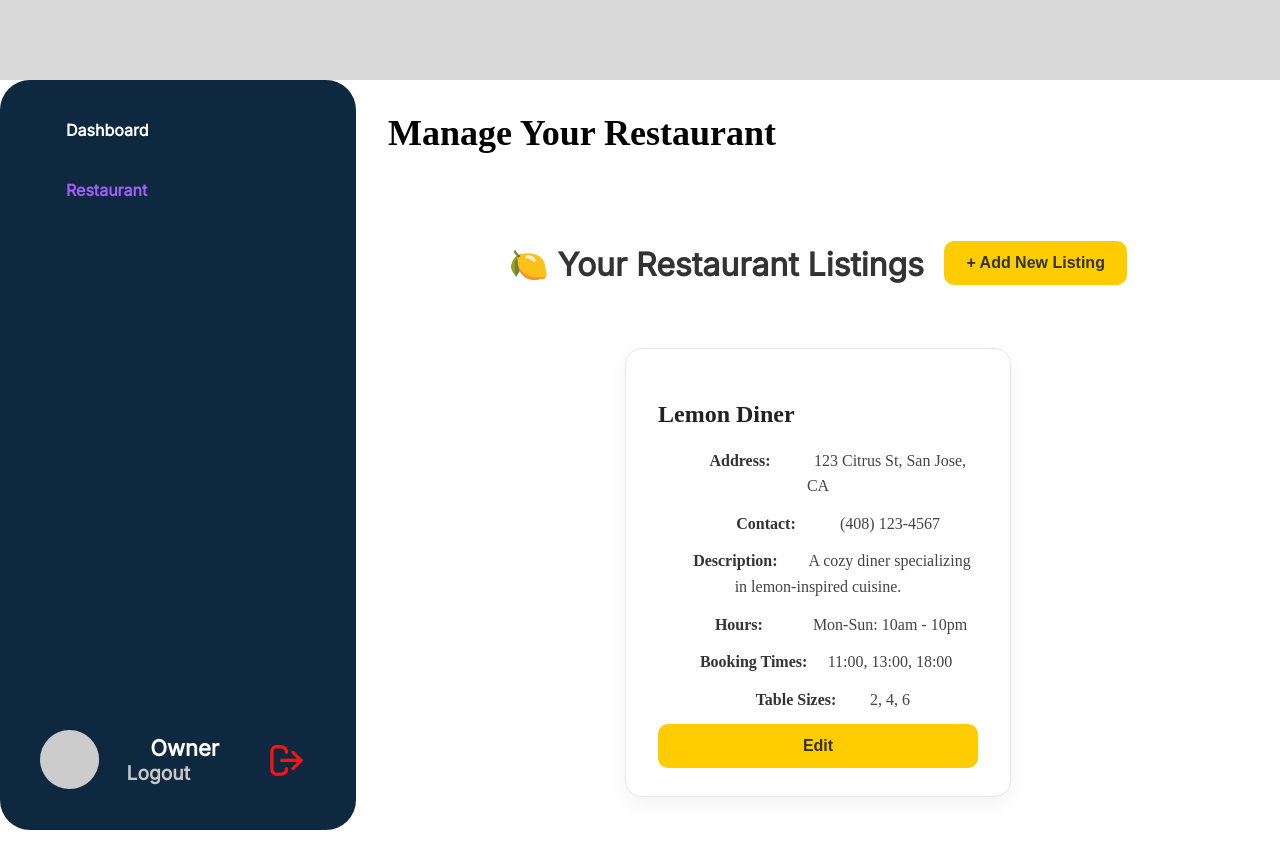
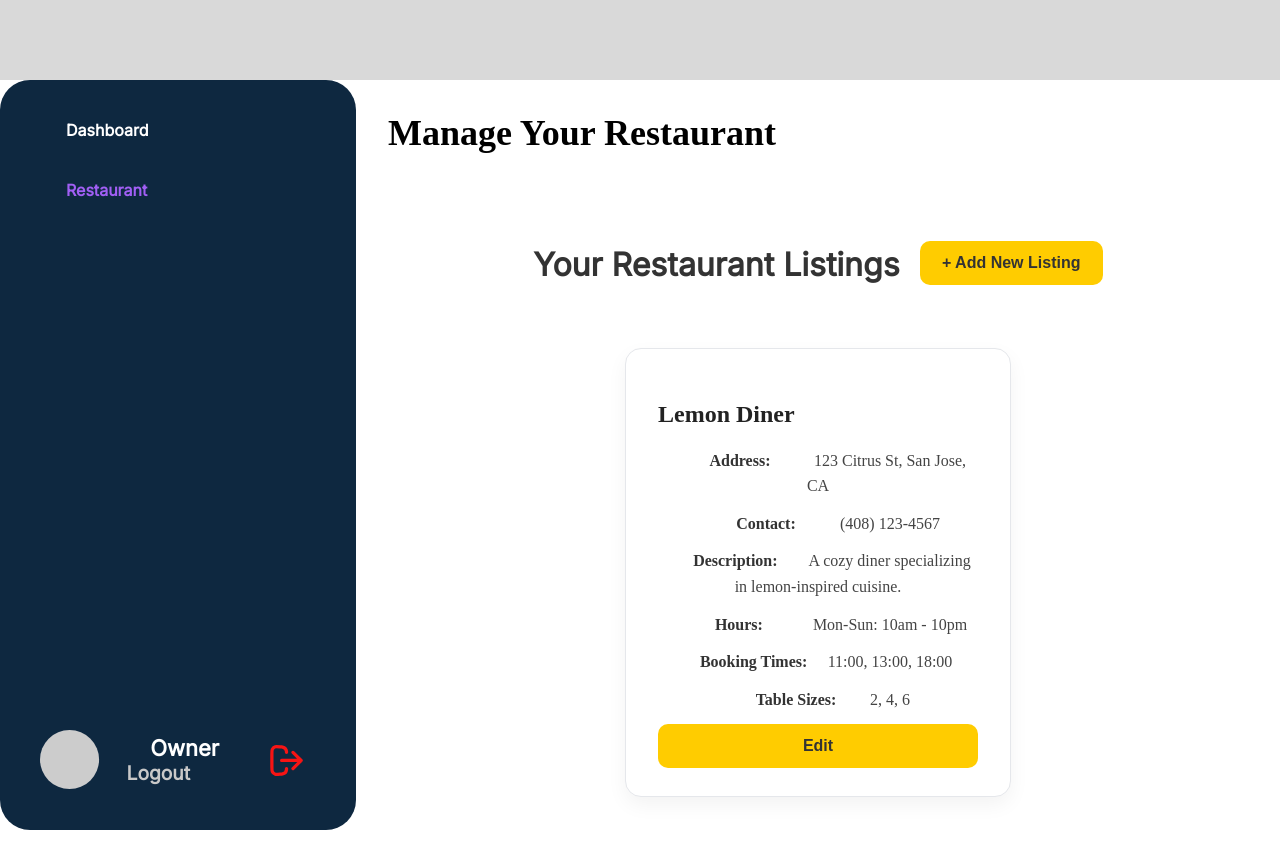
Before and after one commit to gopinathsjsu/team-project-20201-codecrafters, a React (Vite) app in the folder cmpe202project/: page /manager/restaurants in a window 1280 px wide. Shown: the top 868 px of the page. Built offline with nearby package versions, Linux system fonts and the light colour scheme.

Commit message:
Update RestaurantProfile.jsx

```diff
--- a/cmpe202project/src/ManagerRest/RestaurantProfile.jsx
+++ b/cmpe202project/src/ManagerRest/RestaurantProfile.jsx
@@ -76,7 +76,7 @@ const RestaurantProfile = () => {
   return (
     <div className="restaurant-card-wrapper">
       <div style={{ display: "flex", justifyContent: "center", alignItems: "center", gap: "20px", marginBottom: "20px" }}>
-        <h2 className="restaurant-title">🍋 Your Restaurant Listings</h2>
+        <h2 className="restaurant-title">Your Restaurant Listings</h2>
         <button onClick={() => setShowModal(true)} className="edit-btn">+ Add New Listing</button>
       </div>
 
```
